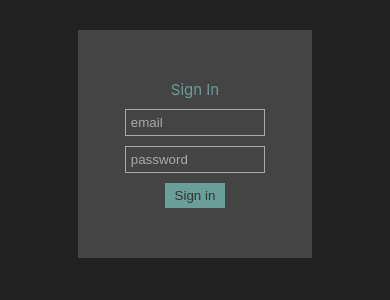
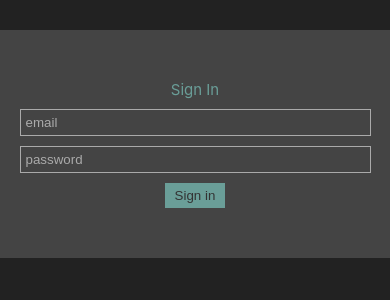
Before and after one commit to almamarie/react-todo-app, a React (Create React App) app: page /signin in a window 390 px wide. Shown: the top 300 px of the page. Built offline with nearby package versions, Linux system fonts and the light colour scheme.

Commit message:
Finished making the app responsive

```diff
--- a/src/App.css
+++ b/src/App.css
@@ -1,5 +1,5 @@
 .app-wrapper {
-  width: 60vw;
+  max-width: 60vw;
   margin: 0 auto;
   background-color: #444;
 
@@ -11,3 +11,47 @@
   width: 60%;
   margin: 0 auto;
 }
+
+/**************************/
+/* BELOW 1136px */
+/**************************/
+
+@media (max-width: 71em) {
+  .app-wrapper {
+    max-width: 65vw;
+  }
+
+  .app {
+    width: 80%;
+  }
+}
+
+/**************************/
+/* BELOW 843 */
+/**************************/
+
+@media (max-width: 52.6875em) {
+  .app-wrapper {
+    max-width: 80vw;
+  }
+}
+
+/**************************/
+/* BELOW 700 */
+/**************************/
+
+@media (max-width: 43.75em) {
+  .app-wrapper {
+    max-width: 100vw;
+  }
+}
+
+/**************************/
+/* BELOW 545 */
+/**************************/
+
+@media (max-width: 34.1em) {
+  .app {
+    width: 90%;
+  }
+}
```
